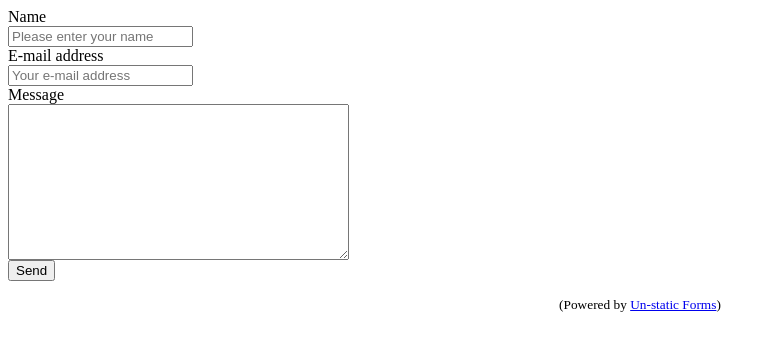
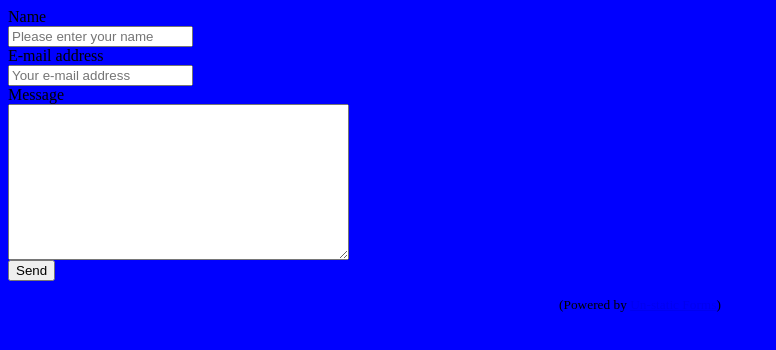
Before and after one commit to amos-hodges/amos-hodges.github.io, a plain HTML site: page contact.html in a window 1280 px wide. Shown: the whole page, without its empty margins (0-776 px from the left). Drawn offline with Linux system fonts and the light colour scheme.

Commit message:
forgot ccs link on contact form

```diff
--- a/contact.html
+++ b/contact.html
@@ -2,6 +2,7 @@
 
 <head>
     <title>Contact me</title>
+    <link href="./style.css" rel="stylesheet">
 </head>
 
 <body>
```
